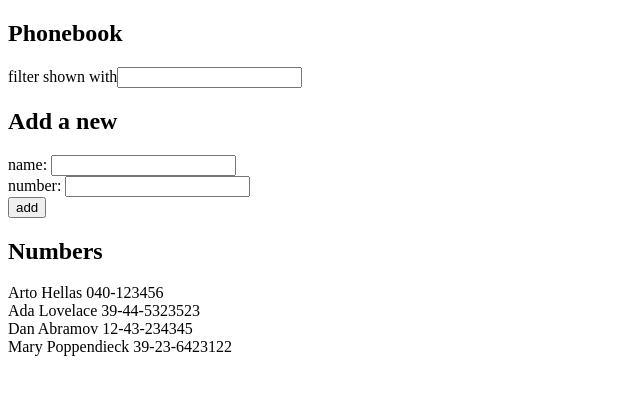
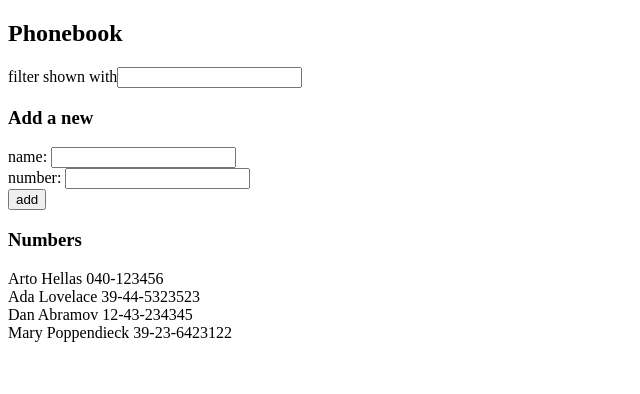
Before and after one commit to Toki001/full, a React (Vite) app in the folder part2/phonebook/: page / in a window 1280 px wide. Shown: the top 394 px of the page, without its empty margins (0-640 px from the left). Built offline with nearby package versions, Linux system fonts and the light colour scheme.

Commit message:
Exercise 2.6-2.10

```diff
--- a/part2/phonebook/src/App.jsx
+++ b/part2/phonebook/src/App.jsx
@@ -1,4 +1,23 @@
 import { useState } from 'react'
+
+const Filter = ({ filter, handleFilter }) => <div>filter shown with<input value={filter} onChange={handleFilter}/></div>
+
+const PersonForm = ({ addPerson, newName, handleNewName, newNumber, handleNewNumber }) => {
+  return (
+    <form onSubmit={addPerson}>
+      <div>name: <input value={newName} onChange={handleNewName} /></div>
+      <div>number: <input value={newNumber} onChange={handleNewNumber} /></div>
+      <div><button type="submit">add</button></div>
+    </form>
+  )
+}
+
+const Persons = ({ personsToShow }) =>
+      <div>
+        {personsToShow.map(person =>
+          <div key={person.id}>{person.name} {person.number}</div>
+        )}
+      </div>
 
 const App = () => {
   const [persons, setPersons] = useState([
@@ -12,9 +31,7 @@ const App = () => {
   const [filter, setFilter] = useState('')
 
   const handleNewName = (event) => setNewName(event.target.value)
-
   const handleNewNumber = (event) => setNewNumber(event.target.value)
-
   const handleFilter = (event) => setFilter(event.target.value)
 
   const personsToShow = persons.filter(person =>person.name.toLowerCase().includes(filter.toLowerCase()))
@@ -43,21 +60,17 @@ const App = () => {
   return (
     <div>
       <h2>Phonebook</h2>
-      <div>filter shown with<input value={filter} onChange={handleFilter}/></div>
-      <h2>Add a new</h2>
-      <form onSubmit={addPerson}>
-        <div>name: <input value={newName} onChange={handleNewName} /></div>
-        <div>number: <input value={newNumber} onChange={handleNewNumber} /></div>
-        <div>
-          <button type="submit">add</button>
-        </div>
-      </form>
-      <h2>Numbers</h2>
-      <div>
-        {personsToShow.map(person =>
-          <div key={person.id}>{person.name} {person.number}</div>
-        )}
-      </div>
+      <Filter filter={filter} onChange={handleFilter} />
+      <h3>Add a new</h3>
+      <PersonForm
+        addPerson={addPerson}
+        newName={newName}
+        handleNewName={handleNewName}
+        newNumber={newNumber}
+        handleNewNumber={handleNewNumber}
+        />
+      <h3>Numbers</h3>
+      <Persons personsToShow={personsToShow} />
     </div>
   )
 }
```
